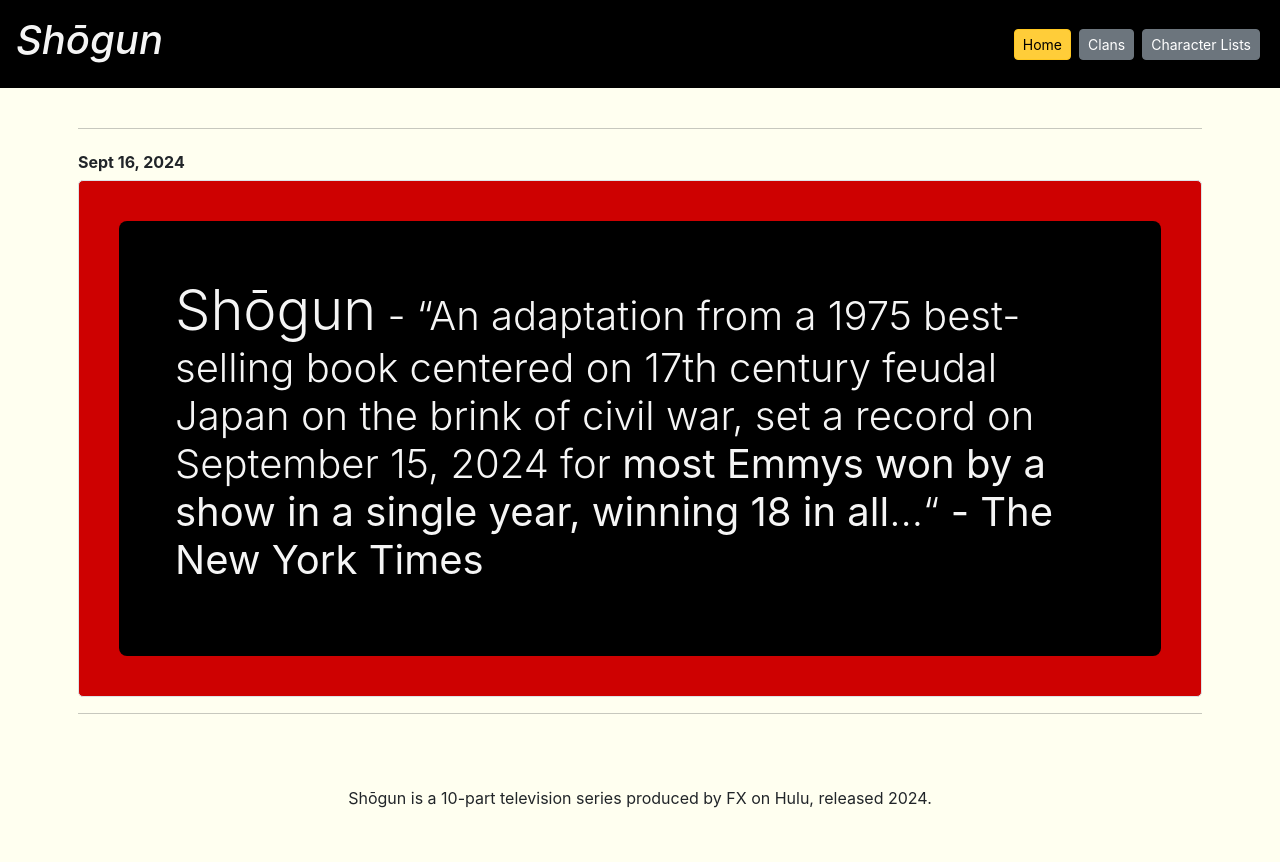
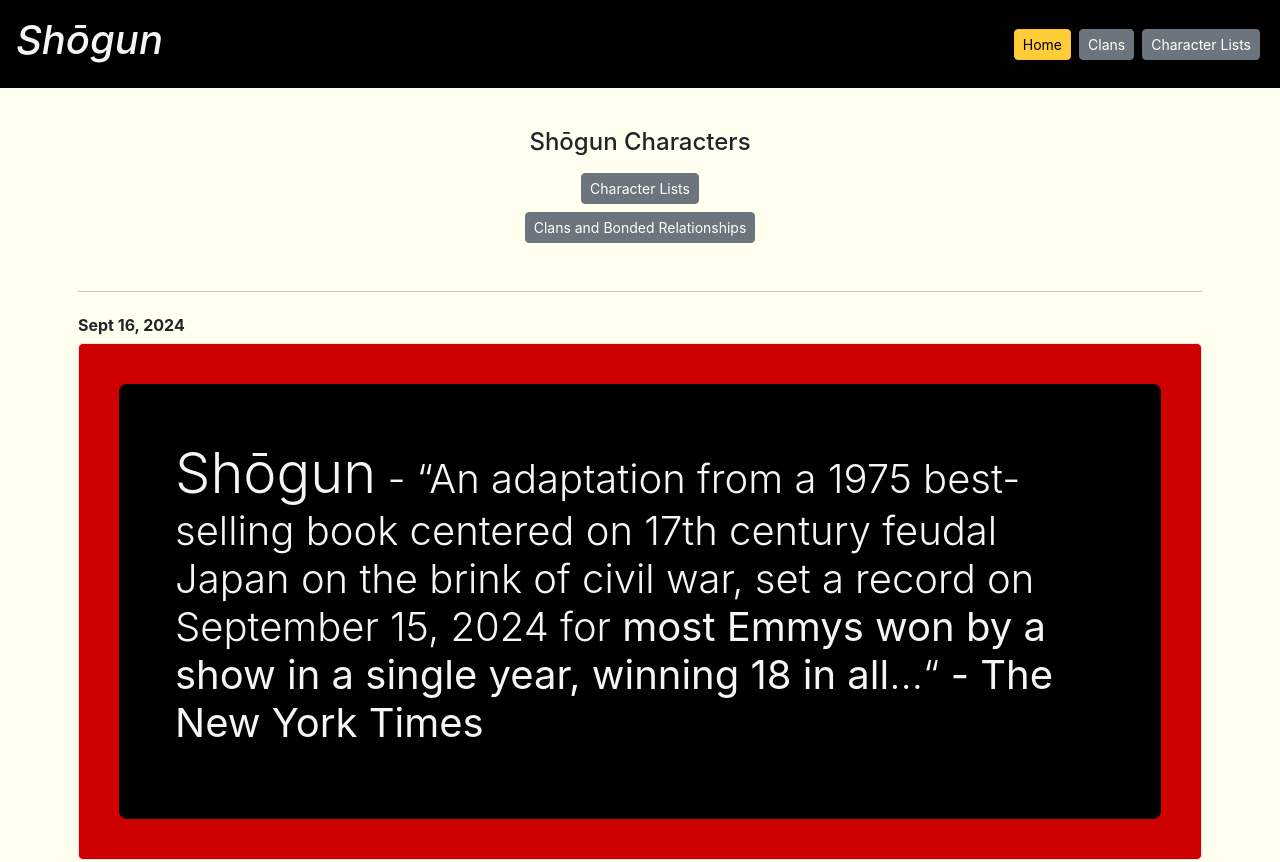
Before and after one commit to squirrelRock/_app_week06_fct, a Next.js app: page / in a window 1280 px wide. Shown: the top 862 px of the page. Built offline with nearby package versions, Linux system fonts and the light colour scheme.

Commit message:
returned to original layout

```diff
--- a/pages/index.js
+++ b/pages/index.js
@@ -13,11 +13,21 @@
 // }
 
 // HOME COMPONENT
-export default function Home() {
+export default function Home({ allDataMain }) {
   return (
     <Layout>
 
+      <h4 className="mt-3 text-center">Shōgun Characters</h4>
+<div className="d-flex flex-column align-items-center mb-5">
 
+  <Link href="/things" className="btn btn-secondary btn-sm small mt-2 text-center">
+  Character Lists
+  </Link>
+  <Link href="/clans" className="btn btn-secondary btn-sm small mt-2 text-center">
+    Clans and Bonded Relationships
+  </Link>
+
+</div>
 <hr/>
 <h6 className='mt-4'><strong>Sept 16, 2024</strong></h6>
        <div className='border p-3 mt-1'>
@@ -26,7 +36,7 @@
       <p className="display-6 p-5"> <strong className="display-4">Shōgun</strong> - &#8220;An adaptation from a 1975 best-selling book centered on 17th century feudal Japan on the brink of civil war, set a record on September 15, 2024 for <strong>most Emmys won by a show in a single year, winning 18 in all</strong>...&#8220; <strong>- The New York Times</strong></p>
       </div>
       </div>
-      <hr/>
+
     </Layout>
   );
 }
```
